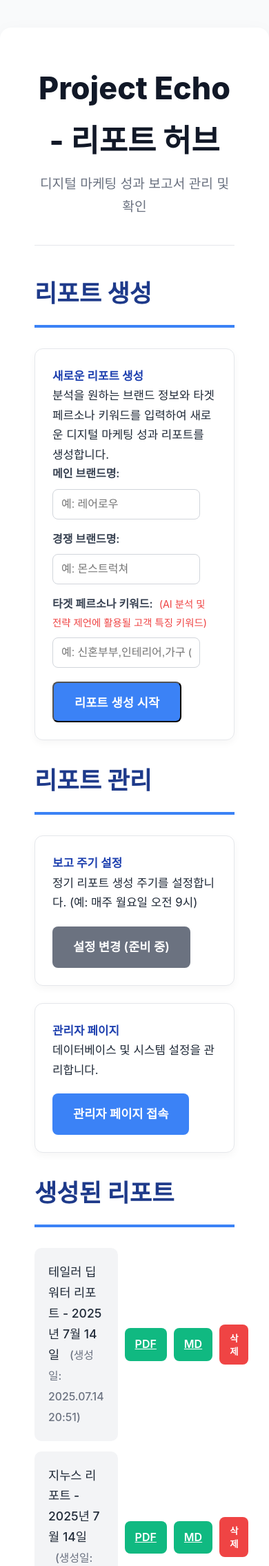
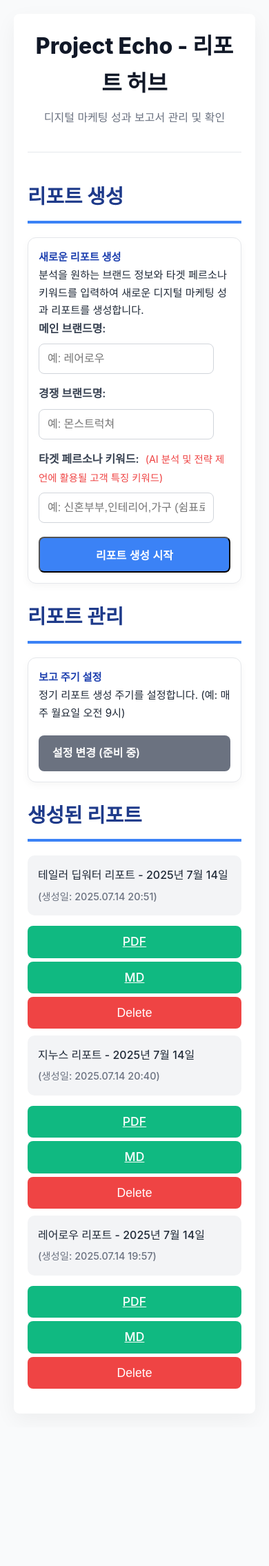
Before and after one commit to sputnik7565/project_echo, a Django app: page / in a window 390 px wide. Shown: the top 2270 px of the page at 69% size. After the commit the page ends 2013 px from the top, so only its background shows below. Run offline with Django 5.2, Linux system fonts and the light colour scheme; data comes from the database, SQL or seed files in the repository.

Commit message:
Improve hub page mobile styles and update requirements
Enhanced the hub_page.html template with mobile-specific CSS for better responsiveness and adjusted button styles. Removed the unused requirements copy.txt file and added gunicorn to requirements.txt.

```diff
--- a/reports/templates/reports/hub_page.html
+++ b/reports/templates/reports/hub_page.html
@@ -37,10 +37,12 @@
             color: white;
             border: none;
             border-radius: 8px;
-            padding: 10px 15px;
+            padding: 20px 15px;
             margin-left: 10px;
             cursor: pointer;
-            font-weight: 600;
+            font-weight: 500;
+            font-size: 1.1em;
+            line-height: 1.5;
             transition: background-color 0.3s ease;
         }
         .download-button:hover {
@@ -52,10 +54,12 @@
             color: white;
             border: none;
             border-radius: 8px;
-            padding: 10px 15px;
+            padding: 20px 15px;
             margin-left: 10px;
             cursor: pointer;
-            font-weight: 600;
+            font-weight: 500;
+            font-size: 1.1em;
+            line-height: 1.5;
             transition: background-color 0.3s ease;
         }
         .delete-button:hover {
@@ -124,6 +128,85 @@
             margin-left: 5px;
             font-weight: normal;
         }
+        /* Mobile-specific styles */
+        @media screen and (max-width: 768px) {
+            .container {
+                max-width: 100%; /* Allow full width */
+                margin: 20px; /* Smaller margin on sides */
+                padding: 20px; /* Smaller padding */
+                border-radius: 8px; /* Slightly smaller border-radius */
+            }
+
+            .header h1 {
+                font-size: 2em; /* Smaller font size for mobile */
+            }
+
+            .header p {
+                font-size: 1em; /* Smaller font size */
+            }
+
+            .section-title {
+                font-size: 1.8em; /* Smaller font size */
+                padding-bottom: 10px;
+                margin-bottom: 20px;
+            }
+
+            .card {
+                padding: 15px; /* Smaller padding inside cards */
+                margin-bottom: 15px; /* Smaller margin between cards */
+            }
+
+            .card-title {
+                font-size: 1.1em; /* Smaller font size */
+                margin-bottom: 8px;
+            }
+
+            .card p {
+                font-size: 0.95em; /* Smaller font size */
+            }
+
+            .button-group {
+                flex-direction: column; /* Stack buttons vertically */
+                gap: 10px; /* Smaller gap */
+            }
+
+            .button {
+                padding: 12px 20px; /* Smaller padding for buttons */
+                font-size: 1em; /* Smaller font size */
+                width: 100%; /* Full width buttons */
+                box-sizing: border-box; /* Ensure padding is included in width */
+            }
+
+            .report-list li {
+                flex-direction: column; /* Stack items vertically */
+                align-items: flex-start; /* Align items to the start */
+                margin-bottom: 10px; /* Smaller margin */
+            }
+
+            .report-item-link {
+                width: 100%; /* Full width link */
+                padding: 15px; /* Smaller padding */
+                font-size: 1em; /* Smaller font size */
+                margin-bottom: 10px; /* Space between link and buttons */
+                box-sizing: border-box;
+            }
+
+            .report-item-link span {
+                display: block; /* Make date span a block element */
+                margin-left: 0; /* Remove left margin */
+                margin-top: 5px; /* Add top margin */
+            }
+
+            .download-button,
+            .delete-button {
+                width: 100%; /* Full width buttons */
+                margin-left: 0; /* Remove left margin */
+                margin-top: 5px; /* Add top margin */
+                box-sizing: border-box;
+                padding: 10px 15px; /* Smaller padding for mobile buttons */
+                text-align: center; /* Center text */
+            }
+        }
     </style>
 </head>
 <body>
@@ -171,13 +254,7 @@
                     <a href="#" class="button button-secondary">설정 변경 (준비 중)</a>
                 </div>
             </div>
-            <div class="card">
-                <p class="card-title">관리자 페이지</p>
-                <p>데이터베이스 및 시스템 설정을 관리합니다.</p>
-                <div class="button-group">
-                    <a href="/admin/" class="button" target="_blank">관리자 페이지 접속</a>
-                </div>
-            </div>
+
         </div>
 
         <div class="report-section">
@@ -192,7 +269,7 @@
                     </a>
                     <a href="{% url 'reports:report_pdf' report.id %}" class="download-button" target="_blank">PDF</a>
                     <a href="{% url 'reports:download_markdown_report' report.id %}" class="download-button" target="_blank">MD</a>
-                    <button class="delete-button" data-report-id="{{ report.id }}">삭제</button>
+                    <button class="delete-button" data-report-id="{{ report.id }}">Delete</button>
                 </li>
                 {% endfor %}
             </ul>
--- a/requirements.txt
+++ b/requirements.txt
@@ -56,3 +56,4 @@ urllib3==2.5.0
 weasyprint==65.1
 webencodings==0.5.1
 zopfli==0.2.3.post1
+gunicorn
```
Also changed, not shown: requirements copy.txt (deleted, +0 -62 lines), 1 other file.
